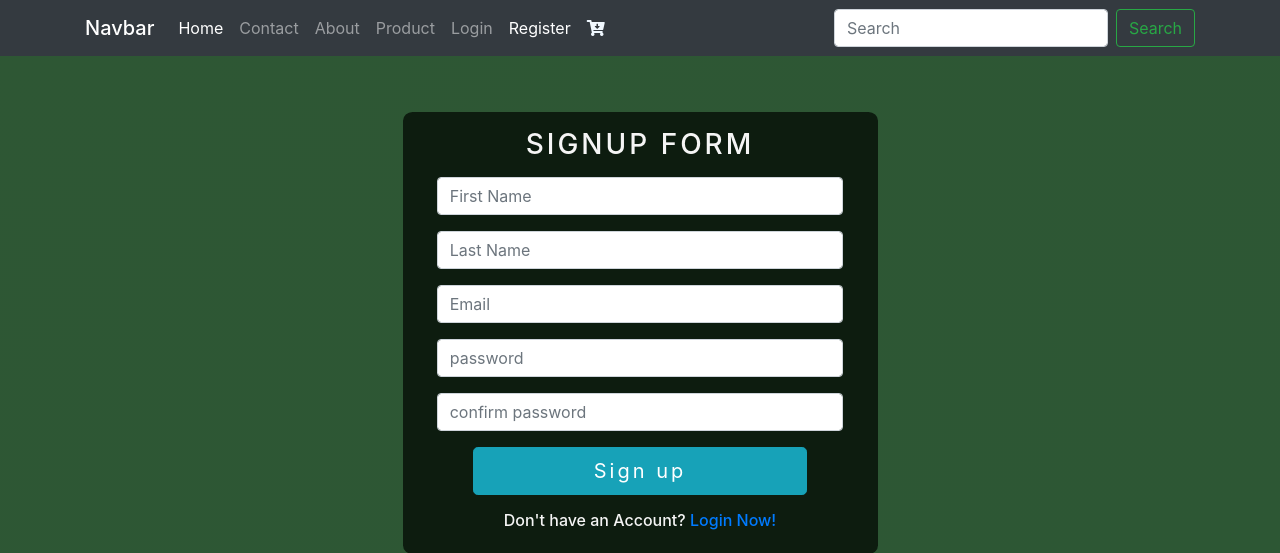
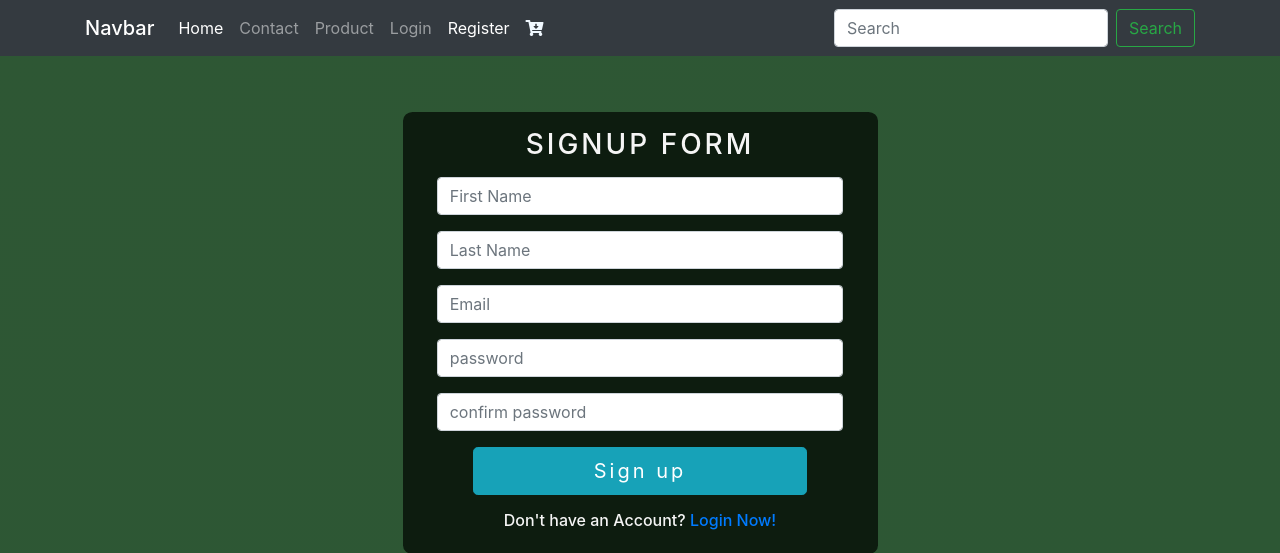
Before and after one commit to rahul-raj007/ecommerce, a Django app: page /account/register in a window 1280 px wide. Shown: the top 553 px of the page. Run offline with Django 3.2, Linux system fonts and the light colour scheme; some libraries are stand-ins or nearby versions.

Commit message:
removed about section

```diff
--- a/templates/snippets/navbar.html
+++ b/templates/snippets/navbar.html
@@ -34,9 +34,7 @@
           <a class="nav-link {% if request.path == contact_us_url %}active {% endif %}"
           href='{{ contact_us_url }}'>Contact</a>
         </li>
-        <li class="nav-item">
-          <a class="nav-link" href="#">About</a>
-        </li>
+
         <li
           class="nav-item {% if request.path == productview %}active{% endif %}"
         >
```
